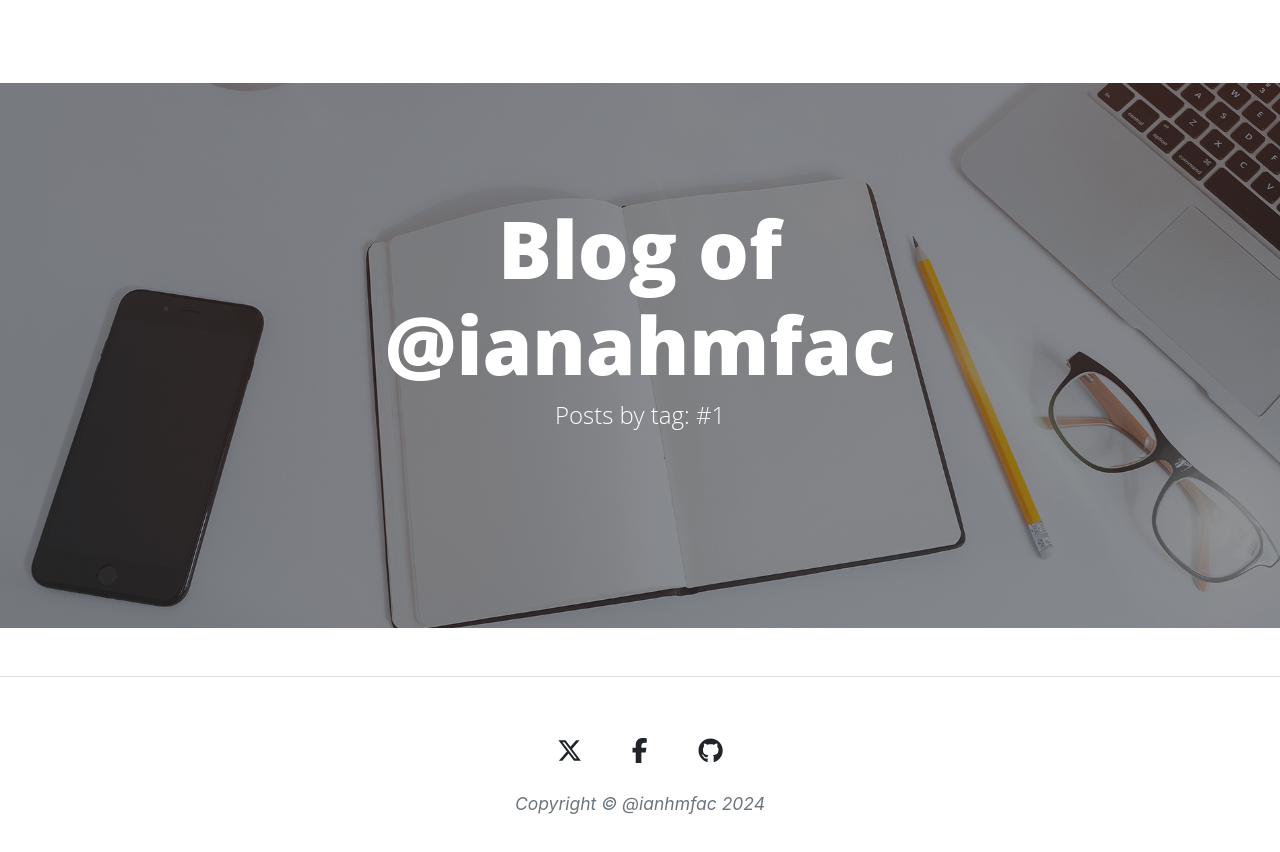
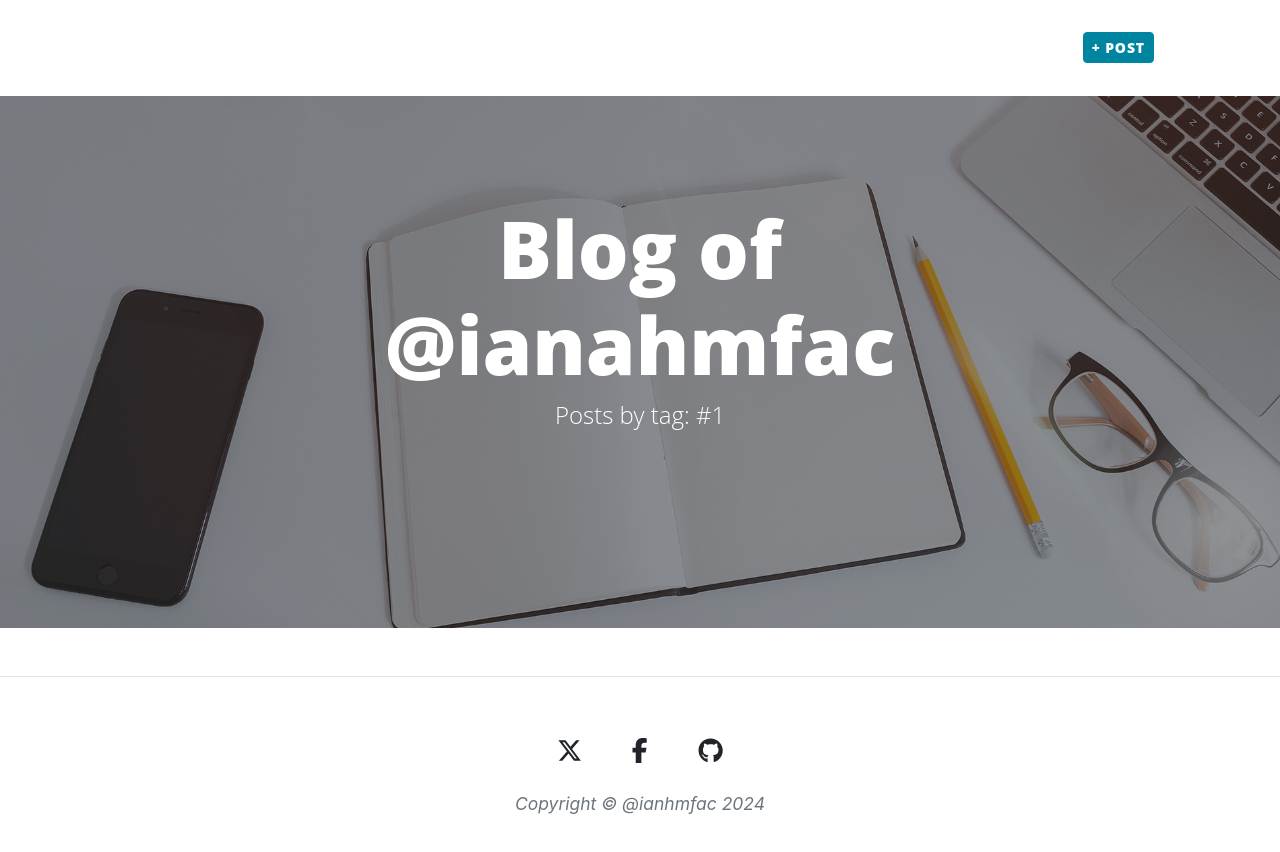
Before and after one commit to ianahmfac/vue-blog, a Vue app: page /tag/1 in a window 1280 px wide. Shown: the top 852 px of the page. Built offline with nearby package versions, Linux system fonts and the light colour scheme; no server answers; the database is empty.

Commit message:
Get detail post on firestore

```diff
--- a/src/components/Navbar.vue
+++ b/src/components/Navbar.vue
@@ -1,5 +1,7 @@
 <script setup>
-import { RouterLink } from "vue-router";
+import { RouterLink, useRoute } from "vue-router";
+
+const route = useRoute();
 </script>
 
 <template>
@@ -21,7 +23,7 @@ import { RouterLink } from "vue-router";
         <i class="fas fa-bars"></i>
       </button>
       <div class="collapse navbar-collapse" id="navbarResponsive">
-        <ul class="navbar-nav ms-auto py-4 py-lg-0">
+        <ul class="navbar-nav ms-auto py-4 py-lg-0 d-flex align-items-center">
           <li class="nav-item">
             <RouterLink
               class="nav-link px-lg-3 py-3 py-lg-4"
@@ -32,6 +34,14 @@ import { RouterLink } from "vue-router";
           <li class="nav-item">
             <a class="nav-link px-lg-3 py-3 py-lg-4" href="#">About</a>
           </li>
+          <li class="nav-item" v-if="route.name != 'post-create'">
+            <RouterLink
+              :to="{ name: 'post-create' }"
+              class="nav-link px-lg-2 py-3 py-lg-4"
+            >
+              <div class="btn btn-sm btn-primary">+ Post</div>
+            </RouterLink>
+          </li>
         </ul>
       </div>
     </div>
--- a/src/composable/getPost.js
+++ b/src/composable/getPost.js
@@ -1,4 +1,6 @@
 import { ref } from "vue";
+import { doc, getDoc } from "firebase/firestore";
+import { projectFirestore } from "../firebase/config";
 
 const post = ref(null);
 const error = ref(null);
@@ -7,11 +9,15 @@ async function loadPost(id) {
   try {
     error.value = null;
 
-    let data = await fetch(`http://localhost:3000/posts/${id}`);
-    if (!data.ok) {
-      throw Error("No data found");
+    const response = await getDoc(doc(projectFirestore, "posts", id));
+    if (response.exists()) {
+      post.value = {
+        ...response.data(),
+        id: id,
+      };
+    } else {
+      throw Error("Post doesn't exist.");
     }
-    post.value = await data.json();
   } catch (err) {
     error.value = err.message;
   }
--- a/src/composable/getPosts.js
+++ b/src/composable/getPosts.js
@@ -1,6 +1,6 @@
 import { ref } from "vue";
-import { postCollection } from "../firebase/config";
-import { getDocs } from "firebase/firestore";
+import { projectFirestore } from "../firebase/config";
+import { collection, getDocs } from "firebase/firestore";
 
 const posts = ref([]);
 const error = ref(null);
@@ -11,7 +11,7 @@ async function loadPosts() {
     isLoading.value = true;
     error.value = null;
 
-    const response = await getDocs(postCollection);
+    const response = await getDocs(collection(projectFirestore, "posts"));
     const data = [];
     response.forEach((doc) => {
       data.push({
--- a/src/firebase/config.js
+++ b/src/firebase/config.js
@@ -14,6 +14,4 @@ initializeApp(firebaseConfig);
 
 const projectFirestore = getFirestore();
 
-const postCollection = collection(projectFirestore, "posts");
-
-export { projectFirestore, postCollection };
+export { projectFirestore };
--- a/src/views/posts/PostDetailView.vue
+++ b/src/views/posts/PostDetailView.vue
@@ -12,7 +12,7 @@ onMounted(() => {
 
 <template>
   <main>
-    <div class="content" v-if="error">
+    <div class="content text-center" v-if="error">
       {{ error }}
     </div>
     <div class="content" v-else-if="post">
```
